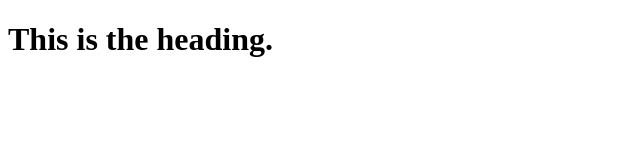
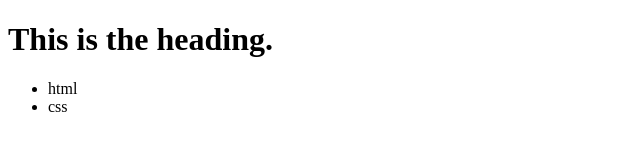
Before and after one commit to AbdifatahIbrahimSh/git-website, a plain HTML site: page index.html in a window 1280 px wide. Shown: the full height of the page, 0-640 px from the left. Drawn offline with Linux system fonts and the light colour scheme.

Commit message:
Added list

```diff
--- a/index.html
+++ b/index.html
@@ -7,5 +7,11 @@
 </head>
 <body>
     <h1>This is the heading.</h1>
+    <ul>
+        <li>html</li>
+        <li>css</li>
+
+
+    </ul>
 </body>
 </html>
```
